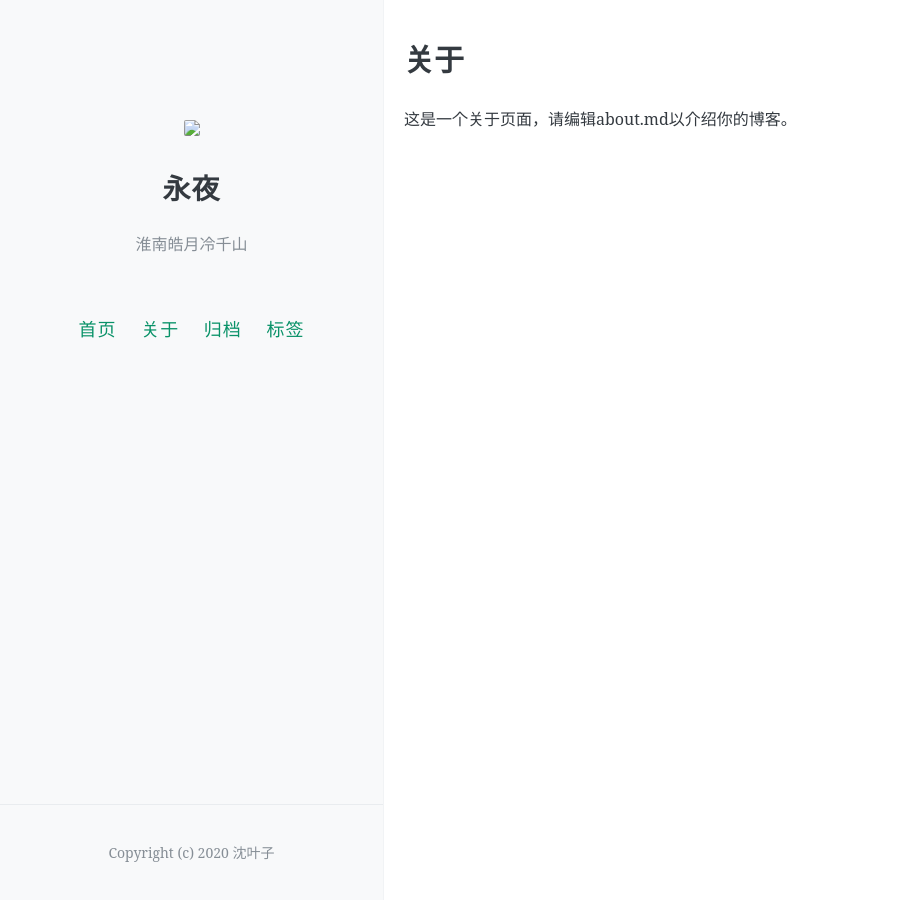
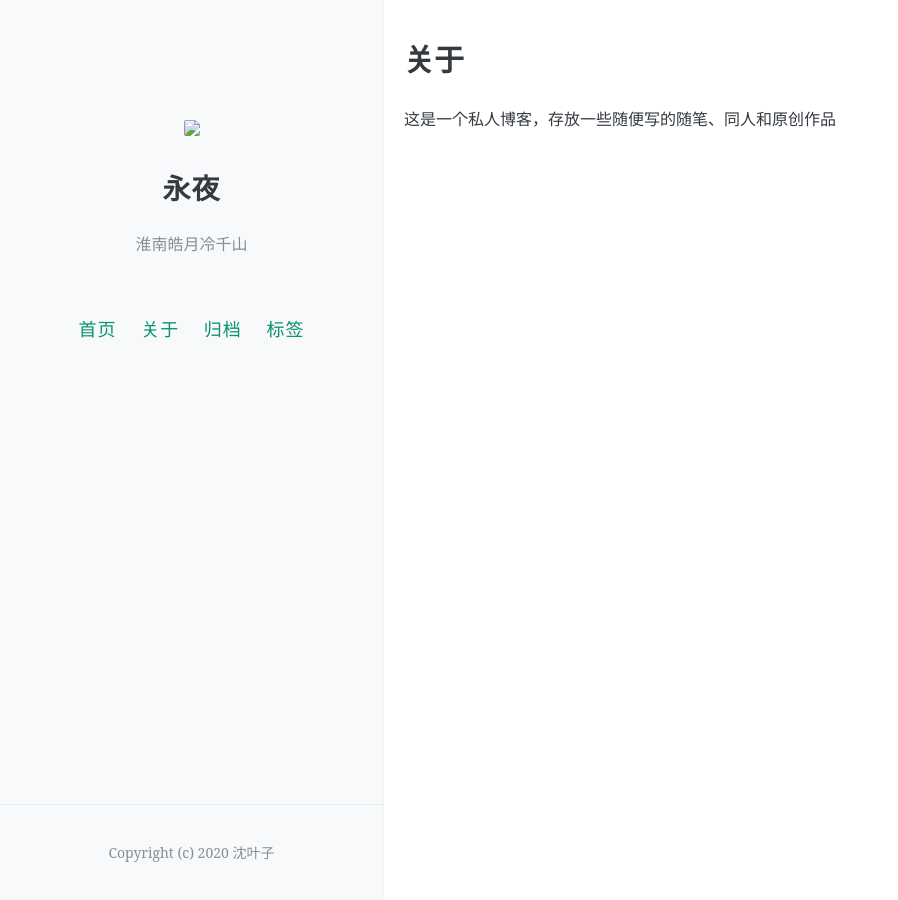
Before and after one commit to KnightShen711/ForeverNight, a Jekyll site: the page built from about.md, in a window 1280 px wide. Shown: the whole page, without its empty margins (0-898 px from the left). Built offline with Jekyll 4.4.1, drawn with Linux system fonts in a browser that asks for light colours; comment, search, counter and statistics services are not loaded.

Commit message:
Update about.md

```diff
--- a/about.md
+++ b/about.md
@@ -4,4 +4,4 @@ title: 关于
 permalink: /about/
 ---
 
-这是一个关于页面，请编辑about.md以介绍你的博客。
+这是一个私人博客，存放一些随便写的随笔、同人和原创作品
```
